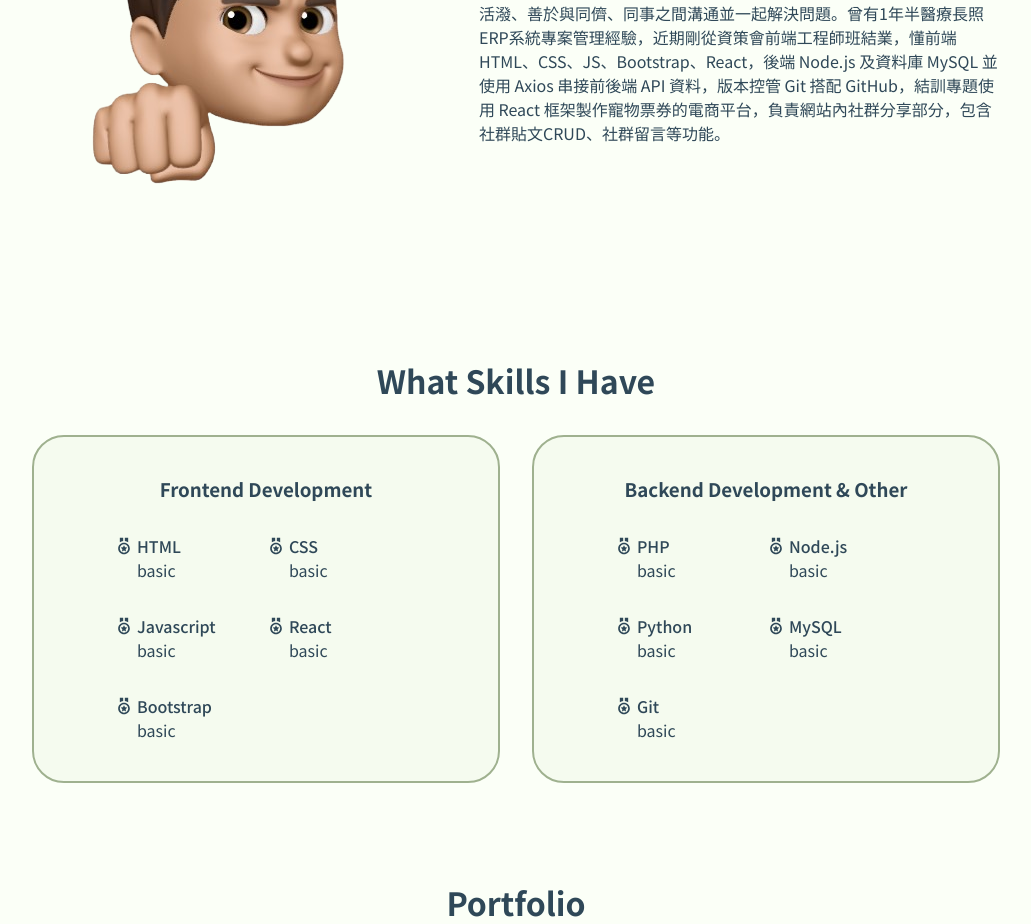
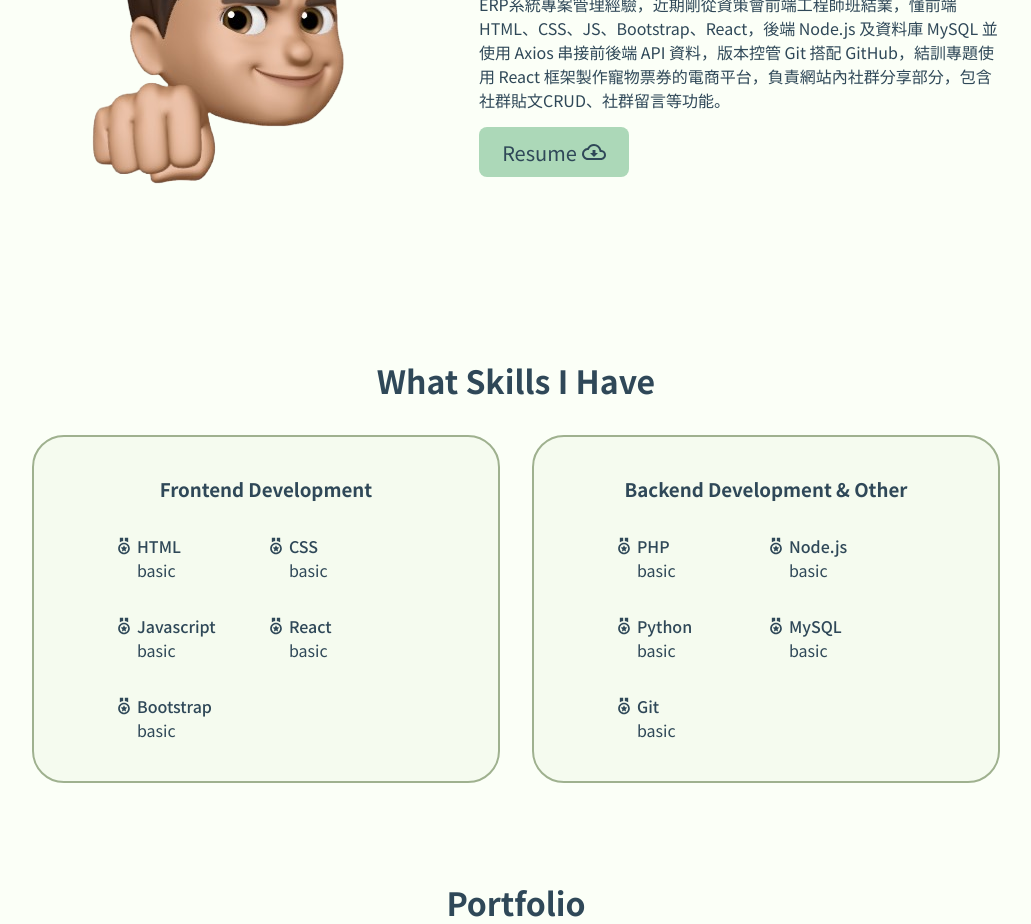
Before and after one commit to cyril-ke/Cyril_Portfolio_Website, a React (Create React App) app: page / in a window 1280 px wide. Shown: the part 1160-2084 px from the top of the page, without its empty margins (124-1155 px from the left). Built offline with nearby package versions, Linux system fonts and the light colour scheme.

Commit message:
[update] add resume dowmload

```diff
--- a/src/components/About/About.js
+++ b/src/components/About/About.js
@@ -1,6 +1,8 @@
 import React from 'react';
 import './_About.scss';
+import { MdOutlineCloudDownload } from 'react-icons/md';
 import about_avatar from '../../images/about_avatar.png';
+import resume from '../../Doc/Cyril_Ke02.pdf';
 
 const About = () => {
   return (
@@ -20,6 +22,10 @@ const About = () => {
             React
             框架製作寵物票券的電商平台，負責網站內社群分享部分，包含社群貼文CRUD、社群留言等功能。
           </p>
+          <a className="about_button" href={resume} download>
+            Resume
+            <MdOutlineCloudDownload />
+          </a>
         </div>
       </div>
     </div>
--- a/src/components/About/_About.scss
+++ b/src/components/About/_About.scss
@@ -25,4 +25,26 @@
     flex-direction: column;
     justify-content: center;
   }
+  .about_button {
+    text-decoration: none;
+    border-radius: 8px;
+    width: 150px;
+    height: 50px;
+    display: flex;
+    text-align: center;
+    align-items: center;
+    justify-content: center;
+    margin-top: 15px;
+    background-color: #acd8b8;
+    font-size: 20px;
+  }
+
+  .about_button > svg {
+    width: 24px;
+    height: 24px;
+    margin-left: 5px;
+  }
+  .about_button:hover {
+    background-color: #d8e5cc;
+  }
 }
--- a/src/components/Home/Home.js
+++ b/src/components/Home/Home.js
@@ -1,5 +1,5 @@
 import React from 'react';
-import './_home.scss';
+import './_Home.scss';
 import avatar from '../../images/avatar.png';
 
 const home = () => {
```
Also changed, not shown: 1 other file (tests, documents, lock files or other folders).
